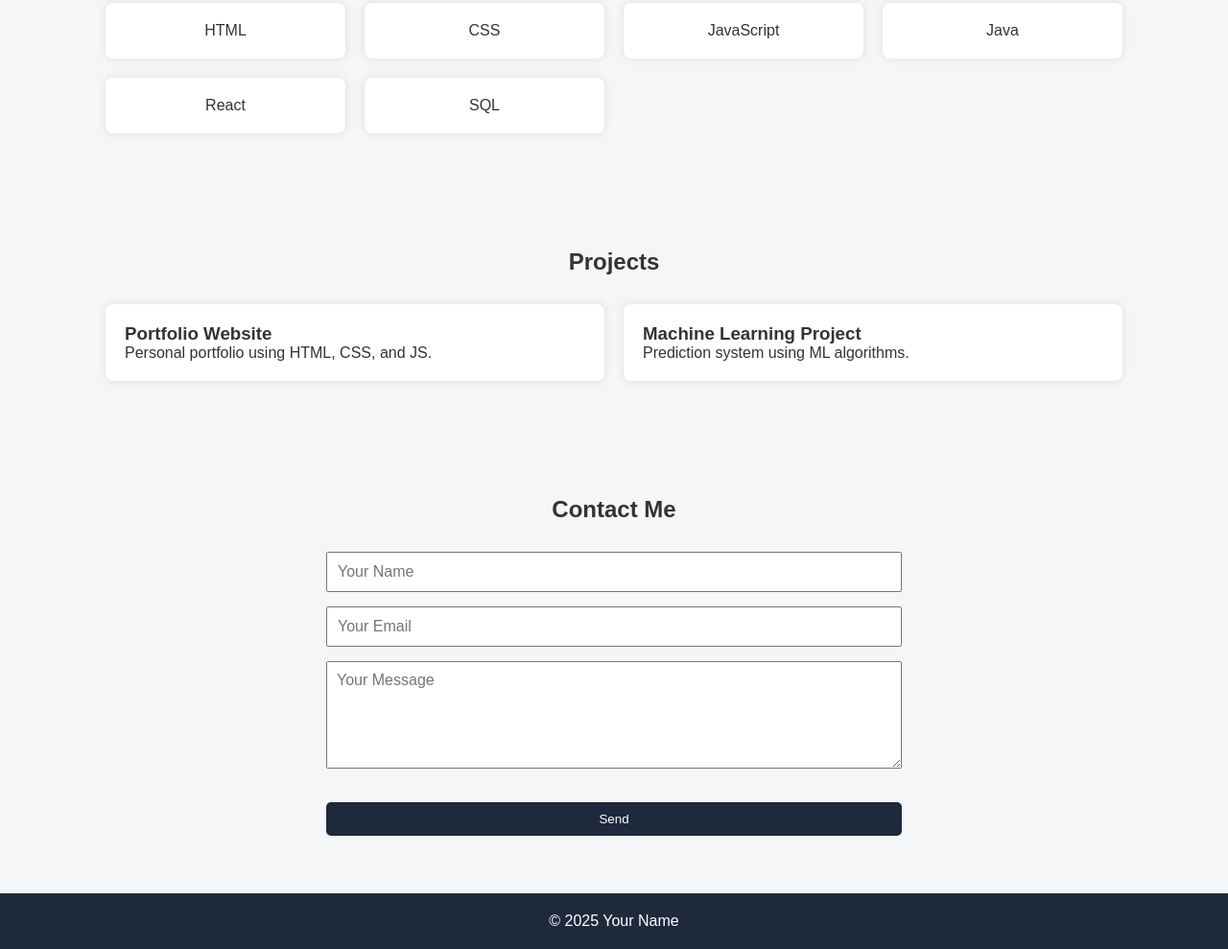
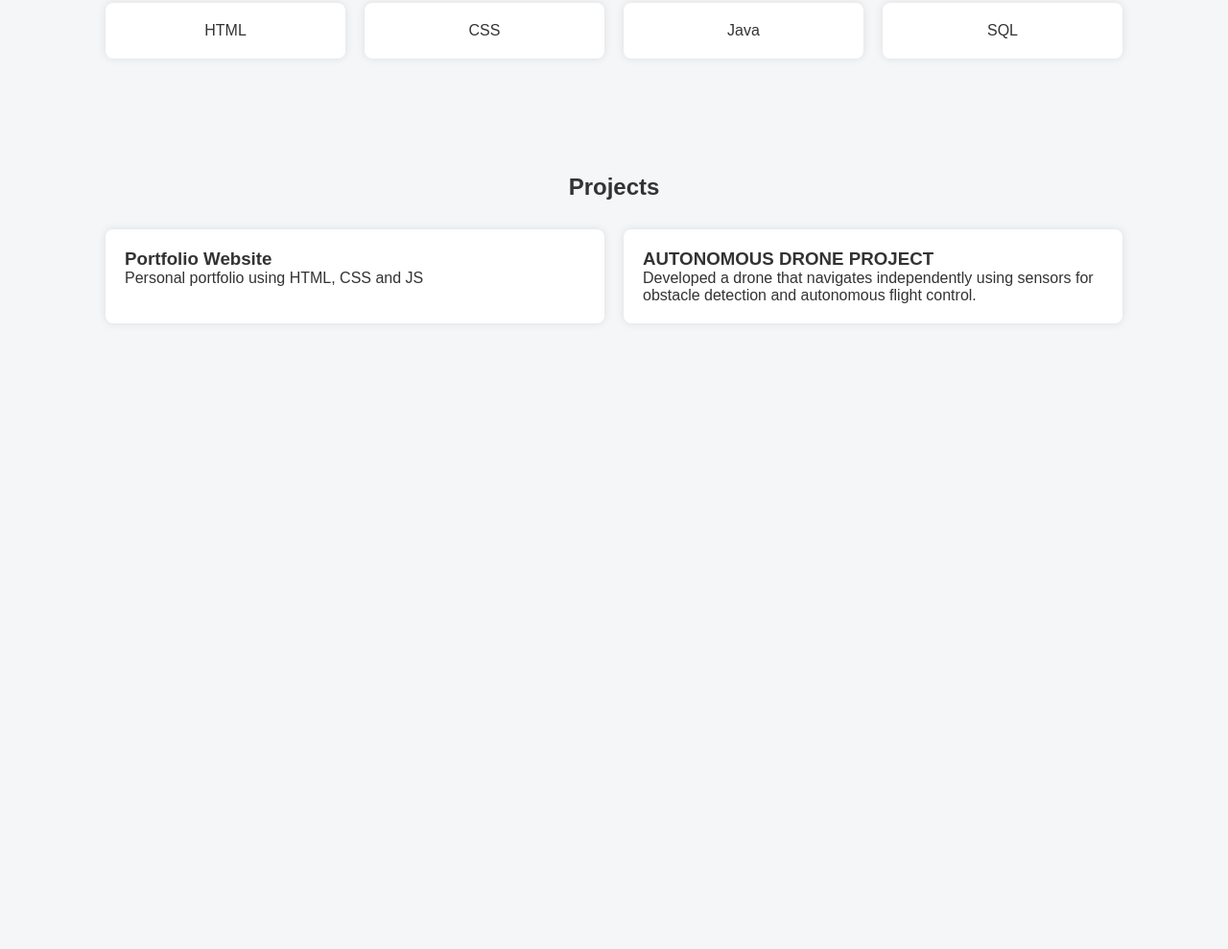
Before and after one commit to diviya-2005/portfolio, a plain HTML site: page index.html in a window 1280 px wide. Shown: the part 1019-2008 px from the top of the page at 96% size. After the commit the page ends 1416 px from the top, so only its background shows below. Drawn offline with Linux system fonts and the light colour scheme.

Commit message:
Update index.html

```diff
--- a/index.html
+++ b/index.html
@@ -22,7 +22,7 @@
   </header>
 
   <section id="home">
-    <h2>Hello, I'm <span class="highlight">Your Name</span></h2>
+    <h2>Hello, I'm <span class="highlight">Diviya</span></h2>
     <p>A passionate Full Stack Developer.</p>
     <button class="btn" onclick="scrollToSection('contact')">Hire Me</button>
   </section>
@@ -39,9 +39,7 @@
     <div class="skills">
       <div class="skill-box">HTML</div>
       <div class="skill-box">CSS</div>
-      <div class="skill-box">JavaScript</div>
       <div class="skill-box">Java</div>
-      <div class="skill-box">React</div>
       <div class="skill-box">SQL</div>
     </div>
   </section>
@@ -51,28 +49,19 @@
     <div class="projects">
       <div class="project-card">
         <h3>Portfolio Website</h3>
-        <p>Personal portfolio using HTML, CSS, and JS.</p>
+        <p>Personal portfolio using HTML, CSS and JS</p>
       </div>
       <div class="project-card">
-        <h3>Machine Learning Project</h3>
-        <p>Prediction system using ML algorithms.</p>
+        <h3>AUTONOMOUS DRONE PROJECT</h3>
+        <p>
+Developed a drone that navigates independently using sensors for obstacle detection and autonomous flight control.
+</p>
       </div>
     </div>
   </section>
 
-  <section id="contact">
-    <h2 class="section-title">Contact Me</h2>
-    <form onsubmit="submitForm(event)">
-      <input type="text" placeholder="Your Name" required />
-      <input type="email" placeholder="Your Email" required />
-      <textarea rows="5" placeholder="Your Message" required></textarea>
-      <button class="btn" type="submit">Send</button>
-    </form>
-  </section>
 
-  <footer>
-    <p>© 2025 Your Name</p>
-  </footer>
+
 
   <script src="script.js"></script>
 </body>
```
